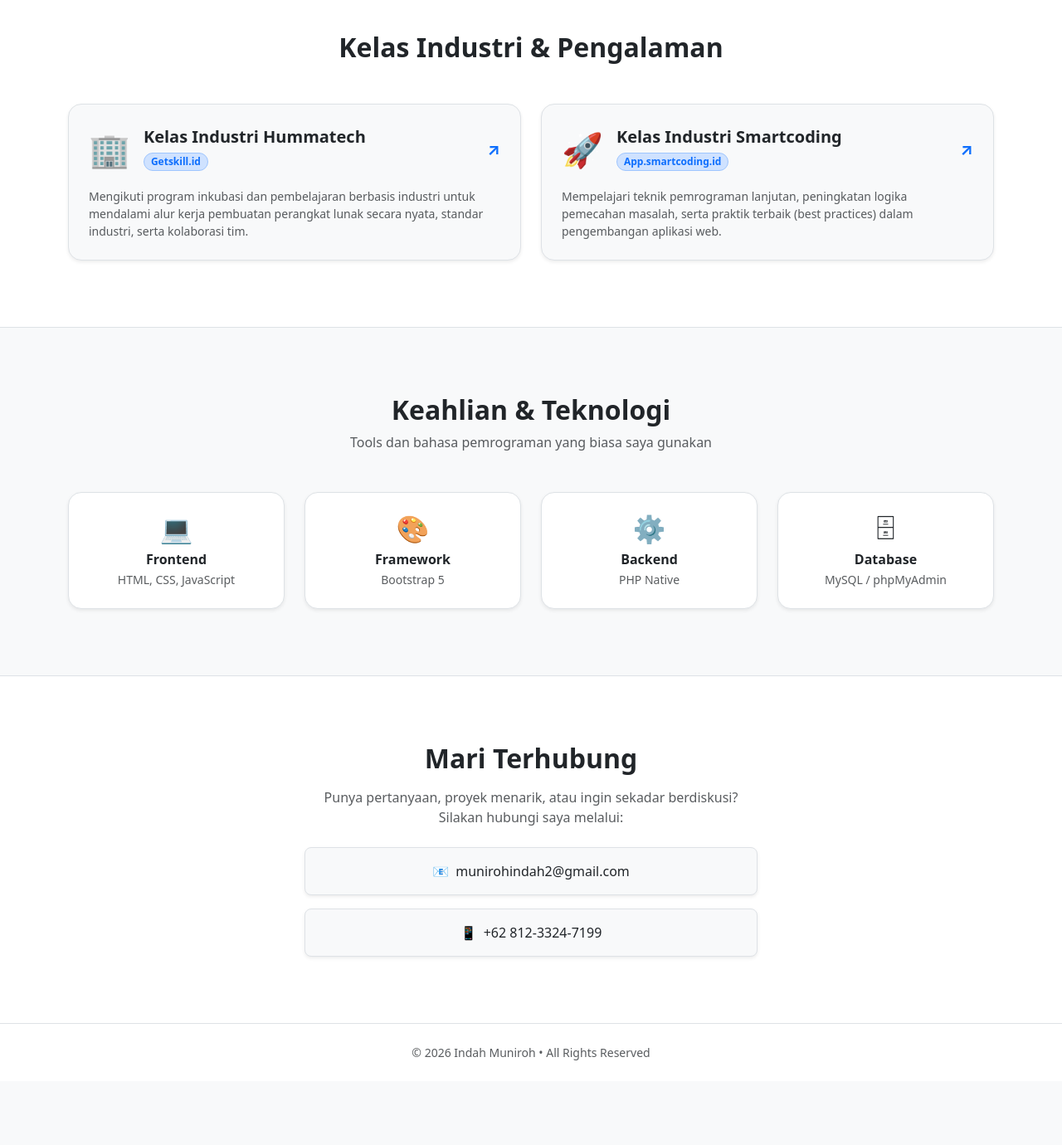
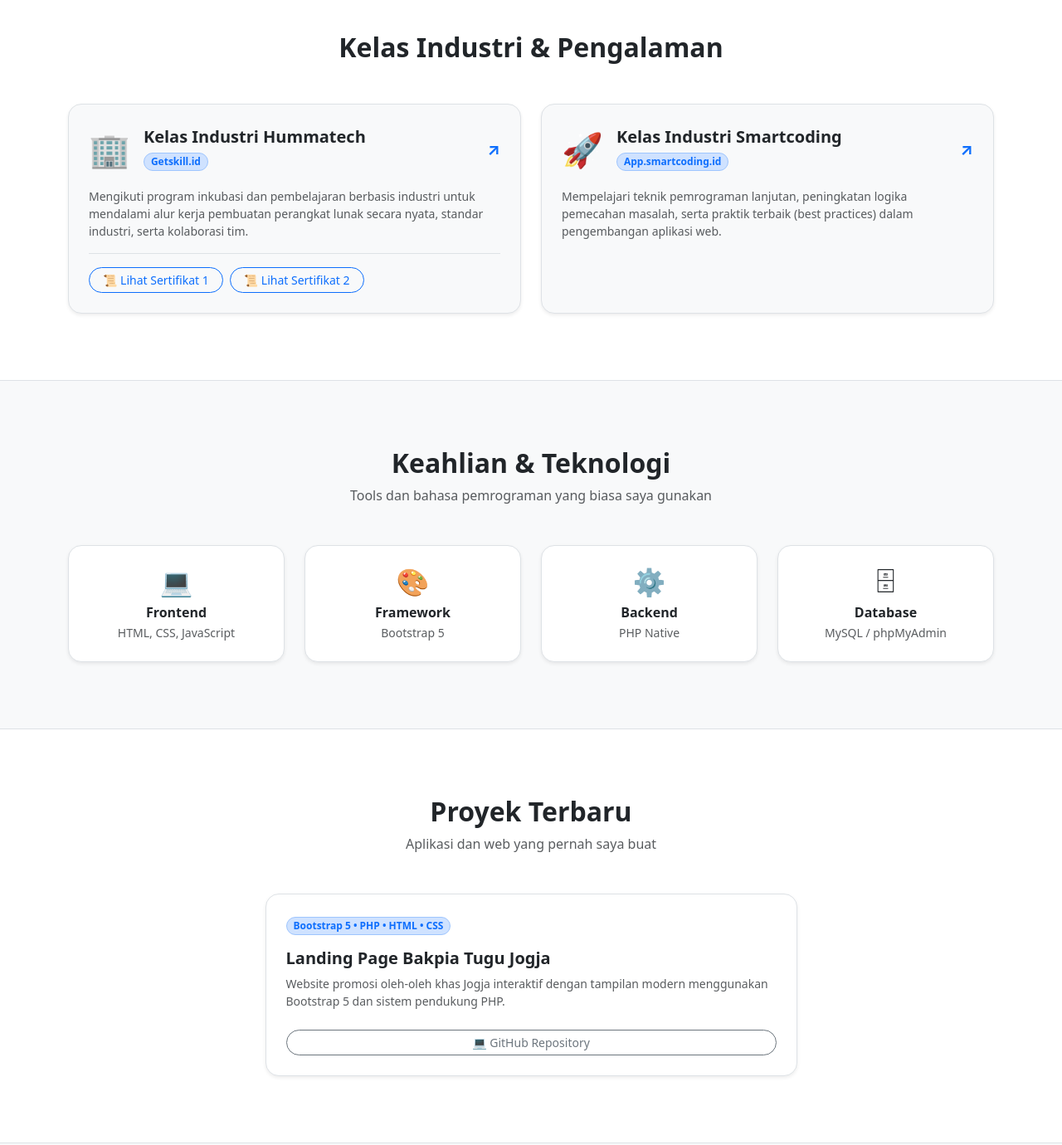
Before and after one commit to Indah-muniroh/IndahMuniroh, a plain HTML site: page index.html in a window 1280 px wide. Shown: the part 1400-2780 px from the top of the page at 83% size. Before the commit the page ends 2703 px from the top, so only its background shows below. Drawn offline with nearby package versions, Linux system fonts and the light colour scheme.

Commit message:
Add files via upload

```diff
--- a/index.html
+++ b/index.html
@@ -7,7 +7,6 @@
     <!-- Bootstrap 5 CSS CDN -->
     <link href="https://cdn.jsdelivr.net/npm/bootstrap@5.3.0/dist/css/bootstrap.min.css" rel="stylesheet">
     <style>
-        /* Efek Miring pada Foto */
         .foto-profil {
             transition: transform 0.5s cubic-bezier(0.175, 0.885, 0.32, 1.275);
             cursor: pointer;
@@ -15,11 +14,8 @@
         .foto-miring {
             transform: rotate(12deg) scale(1.05);
         }
-        /* Efek hover untuk kartu kelas industri agar interaktif */
         .card-industri {
-            transition: transform 0.3s ease, shadow 0.3s ease;
-            text-decoration: none;
-            color: inherit;
+            transition: transform 0.3s ease, box-shadow 0.3s ease;
         }
         .card-industri:hover {
             transform: translateY(-5px);
@@ -40,7 +36,7 @@
     <!-- NAVBAR -->
     <nav id="navbar-portfolio" class="navbar navbar-expand-md navbar-light bg-white sticky-top border-bottom py-3 shadow-sm">
         <div class="container">
-            <a class="navbar-brand fw-bold text-primary" href="#">Portofolio<span class="text-dark">.me</span></a>
+            <a class="navbar-brand fw-bold text-primary" href="#">Portofolio<span class="text-dark">.IndahMuniroh</span></a>
             <button class="navbar-toggler" type="button" data-bs-toggle="collapse" data-bs-target="#navbarNav">
                 <span class="navbar-toggler-icon"></span>
             </button>
@@ -50,6 +46,7 @@
                     <li class="nav-item"><a class="nav-link fw-medium" href="#tentang">Tentang</a></li>
                     <li class="nav-item"><a class="nav-link fw-medium" href="#pengalaman">Pengalaman</a></li>
                     <li class="nav-item"><a class="nav-link fw-medium" href="#keahlian">Keahlian</a></li>
+                    <li class="nav-item"><a class="nav-link fw-medium" href="#proyek">Proyek</a></li>
                     <li class="nav-item"><a class="nav-link fw-medium" href="#kontak">Kontak</a></li>
                 </ul>
             </div>
@@ -60,17 +57,13 @@
     <section id="beranda" class="d-flex align-items-center bg-white" style="min-height: 85vh;">
         <div class="container">
             <div class="row align-items-center justify-content-center text-center text-md-start g-5">
-
-                <!-- FOTO YANG BISA MIRING KETIKA DIKLIK -->
                 <div class="col-md-5 text-center">
                     <div class="position-relative d-inline-block">
                         <img id="fotoProfil" src="Indah.jpeg"
-                             alt="Foto Profil" class="foto-profil rounded-circle shadow-lg border border-4 border-white object-fit-cover"
-                             style="width: 230px; height: 230px;" onclick="putarFoto()" title="Klik untuk memiringkan foto!">
+                             alt="Foto Profil Indah Muniroh" class="foto-profil rounded-4 shadow-lg border border-4 border-white object-fit-cover"
+                             style="width: 210px; height: 280px;" onclick="putarFoto()" title="Klik untuk memiringkan foto!">
                     </div>
                 </div>
-
-                <!-- DESKRIPSI SINGKAT -->
                 <div class="col-md-7">
                     <span class="badge bg-primary-subtle text-primary border border-primary-subtle px-3 py-1.5 rounded-pill mb-3 fw-semibold">
                         Web Developer & Kreator Digital
@@ -79,14 +72,13 @@
                         Halo, saya <span class="text-primary">Indah</span>
                     </h1>
                     <p class="text-muted lead fs-6 mb-4">
-                       Pelajar Rekayasa Perangkat Lunak (RPL) SMKN 8 Jember yang antusias mendalami pengembangan web dan teknologi digital.
+                        Pelajar Rekayasa Perangkat Lunak (RPL) SMKN 8 Jember yang antusias mendalami pengembangan web dan teknologi digital.
                     </p>
                     <div class="d-flex flex-wrap gap-2 justify-content-center justify-content-md-start">
                         <a href="#tentang" class="btn btn-primary px-4 py-2 rounded-pill shadow-sm">Kenali Lebih Dekat</a>
                         <a href="#kontak" class="btn btn-outline-secondary px-4 py-2 rounded-pill">Hubungi Saya</a>
                     </div>
                 </div>
-
             </div>
         </div>
     </section>
@@ -118,13 +110,10 @@
         <div class="container">
             <div class="text-center mb-5">
                 <h2 class="fw-bold">Kelas Industri & Pengalaman</h2>
-
             </div>
             <div class="row g-4 justify-content-center">
-
-                <!-- Hummatech (Getskill) -->
                 <div class="col-md-6">
-                    <a href="https://getskill.id/" target="_blank" class="card card-industri p-4 bg-light rounded-4 border h-100 shadow-sm d-flex flex-column justify-content-between">
+                    <div class="card card-industri p-4 bg-light rounded-4 border h-100 shadow-sm d-flex flex-column justify-content-between">
                         <div>
                             <div class="d-flex align-items-center justify-content-between mb-3">
                                 <div class="d-flex align-items-center gap-3">
@@ -134,18 +123,24 @@
                                         <span class="badge bg-primary-subtle text-primary border border-primary-subtle px-2 py-1 rounded-pill small">Getskill.id</span>
                                     </div>
                                 </div>
-                                <span class="text-primary fw-bold fs-5">↗</span>
+                                <a href="https://getskill.id/" target="_blank" class="text-primary fw-bold fs-5 text-decoration-none">↗</a>
                             </div>
-                            <p class="text-muted small mb-0">
+                            <p class="text-muted small mb-3">
                                 Mengikuti program inkubasi dan pembelajaran berbasis industri untuk mendalami alur kerja pembuatan perangkat lunak secara nyata, standar industri, serta kolaborasi tim.
                             </p>
                         </div>
-                    </a>
+                        <div class="pt-3 border-top d-flex gap-2 flex-wrap">
+                            <a href="sertifikat-hummatech-1.pdf" target="_blank" class="btn btn-sm btn-outline-primary rounded-pill px-3">
+                                📜 Lihat Sertifikat 1
+                            </a>
+                            <a href="sertifikat-hummatech-2.pdf" target="_blank" class="btn btn-sm btn-outline-primary rounded-pill px-3">
+                                📜 Lihat Sertifikat 2
+                            </a>
+                        </div>
+                    </div>
                 </div>
-
-                <!-- Smartcoding -->
                 <div class="col-md-6">
-                    <a href="https://app.smartcoding.id/" target="_blank" class="card card-industri p-4 bg-light rounded-4 border h-100 shadow-sm d-flex flex-column justify-content-between">
+                    <div class="card card-industri p-4 bg-light rounded-4 border h-100 shadow-sm d-flex flex-column justify-content-between">
                         <div>
                             <div class="d-flex align-items-center justify-content-between mb-3">
                                 <div class="d-flex align-items-center gap-3">
@@ -155,15 +150,14 @@
                                         <span class="badge bg-primary-subtle text-primary border border-primary-subtle px-2 py-1 rounded-pill small">App.smartcoding.id</span>
                                     </div>
                                 </div>
-                                <span class="text-primary fw-bold fs-5">↗</span>
+                                <a href="https://app.smartcoding.id/" target="_blank" class="text-primary fw-bold fs-5 text-decoration-none">↗</a>
                             </div>
                             <p class="text-muted small mb-0">
                                 Mempelajari teknik pemrograman lanjutan, peningkatan logika pemecahan masalah, serta praktik terbaik (best practices) dalam pengembangan aplikasi web.
                             </p>
                         </div>
-                    </a>
+                    </div>
                 </div>
-
             </div>
         </div>
     </section>
@@ -208,19 +202,46 @@
         </div>
     </section>
 
+    <!-- PROYEK SAYA -->
+    <section id="proyek" class="bg-white">
+        <div class="container">
+            <div class="text-center mb-5">
+                <h2 class="fw-bold">Proyek Terbaru</h2>
+                <p class="text-muted">Aplikasi dan web yang pernah saya buat</p>
+            </div>
+            <div class="row g-4 justify-content-center">
+                <div class="col-md-7">
+                    <div class="card h-100 rounded-4 border shadow-sm card-industri">
+                        <div class="card-body d-flex flex-column justify-content-between p-4">
+                            <div>
+                                <span class="badge bg-primary-subtle text-primary border border-primary-subtle px-2 py-1 rounded-pill small mb-3">Bootstrap 5 • PHP • HTML • CSS</span>
+                                <h5 class="fw-bold mb-2">Landing Page Bakpia Tugu Jogja</h5>
+                                <p class="text-muted small mb-4">
+                                    Website promosi oleh-oleh khas Jogja interaktif dengan tampilan modern menggunakan Bootstrap 5 dan sistem pendukung PHP.
+                                </p>
+                            </div>
+                            <div class="d-flex gap-2">
+                                <a href="https://indah-muniroh.github.io/BakpiaJogja/" target="_blank" class="btn btn-sm btn-outline-secondary rounded-pill w-100">💻 GitHub Repository</a>
+                            </div>
+                        </div>
+                    </div>
+                </div>
+            </div>
+        </div>
+    </section>
+
     <!-- KONTAK -->
-    <section id="kontak" class="bg-white">
+    <section id="kontak" class="bg-light border-top">
         <div class="container">
             <div class="row justify-content-center">
                 <div class="col-md-6 text-center">
                     <h2 class="fw-bold mb-3">Mari Terhubung</h2>
                     <p class="text-muted mb-4">Punya pertanyaan, proyek menarik, atau ingin sekadar berdiskusi? Silakan hubungi saya melalui:</p>
-
                     <div class="d-flex flex-column gap-3">
-                        <a href="mailto:emailanda@email.com" class="p-3 bg-light rounded-3 border text-decoration-none text-dark fw-medium shadow-sm d-flex align-items-center justify-content-center gap-2">
+                        <a href="mailto:munirohindah2@gmail.com" class="p-3 bg-white rounded-3 border text-decoration-none text-dark fw-medium shadow-sm d-flex align-items-center justify-content-center gap-2">
                             <span>📧</span> munirohindah2@gmail.com
                         </a>
-                        <a href="https://wa.me/6281234567890" target="_blank" class="p-3 bg-light rounded-3 border text-decoration-none text-dark fw-medium shadow-sm d-flex align-items-center justify-content-center gap-2">
+                        <a href="https://wa.me/6281233247199" target="_blank" class="p-3 bg-white rounded-3 border text-decoration-none text-dark fw-medium shadow-sm d-flex align-items-center justify-content-center gap-2">
                             <span>📱</span> +62 812-3324-7199
                         </a>
                     </div>
```
Also changed, not shown: 2 other files.
